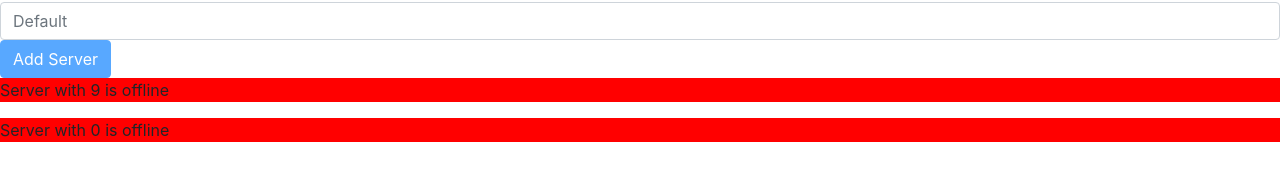
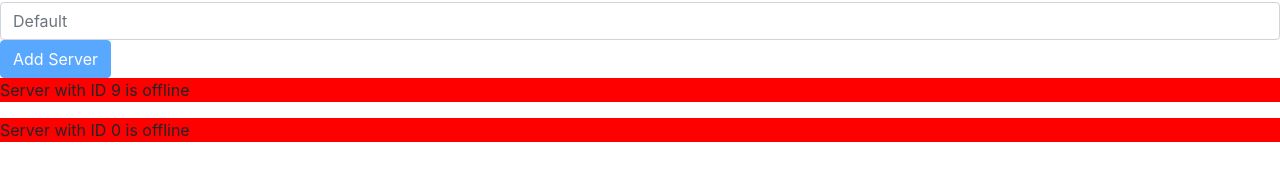
Before and after one commit to Priyanker/Angular-Learn, an Angular app in the folder Angular 8 (formerly Angular 2) - The Complete Guide/first-angular-app/: page / in a window 1280 px wide. Shown: the part 117-300 px from the top of the page. Built offline with nearby package versions, Linux system fonts and the light colour scheme.

Commit message:
Using ngFor

```diff
--- a/Angular 8 (formerly Angular 2) - The Complete Guide/first-angular-app/src/app/server/server.component.html
+++ b/Angular 8 (formerly Angular 2) - The Complete Guide/first-angular-app/src/app/server/server.component.html
@@ -1,5 +1,5 @@
 <p
     [ngStyle]="{'background-color': getColor()}"
     [ngClass] = "{online: serverStatus === 'online'}">
-    Server with {{serverId}} is {{serverStatus}}
+    Server with ID {{serverId}} is {{serverStatus}}
 </p>
--- a/Angular 8 (formerly Angular 2) - The Complete Guide/first-angular-app/src/app/servers/servers.component.html
+++ b/Angular 8 (formerly Angular 2) - The Complete Guide/first-angular-app/src/app/servers/servers.component.html
@@ -6,5 +6,4 @@
 <!-- <p [innerText]="getDisabledStatus()"></p> -->
 <p *ngIf="serverCreated">{{additionalServers}}</p>
 <!-- <div [innerHTML]="additionalServers.innerHTML"></div> -->
-<app-server></app-server>
-<app-server></app-server>
+<app-server *ngFor="let server of servers"></app-server>
--- a/Angular 8 (formerly Angular 2) - The Complete Guide/first-angular-app/src/app/servers/servers.component.ts
+++ b/Angular 8 (formerly Angular 2) - The Complete Guide/first-angular-app/src/app/servers/servers.component.ts
@@ -9,6 +9,7 @@
   additionalServers: any = 'No Server was created';
   serverName: string = '';
   serverCreated: boolean = false;
+  servers: string[] = ['TestServer', 'TestServer1'];
   constructor() {
   }
 
@@ -19,6 +20,7 @@
   generateNewServer(){
     this.serverCreated = true;
     this.additionalServers = `The newly created server name is ${this.serverName}`;
+    this.servers.push(this.serverName);
   }
   ngOnInit() {
   }
```
